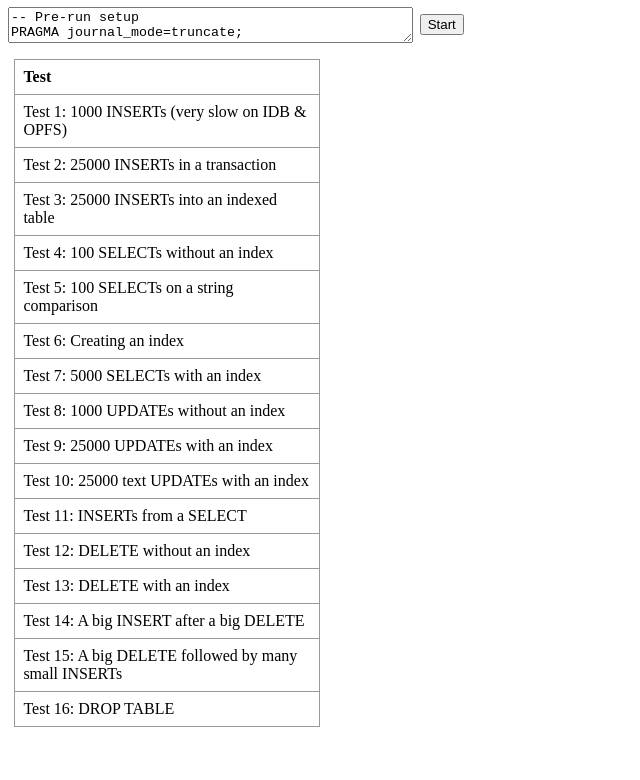
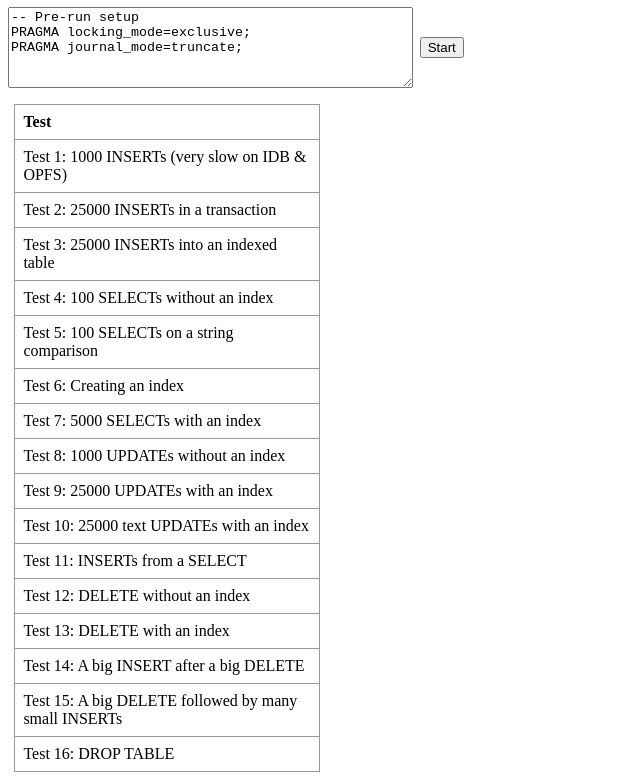
Before and after one commit to rhashimoto/osw-benchmark, a website with bundled scripts: page index.html in a window 1280 px wide. Shown: the part 73-853 px from the top of the page, without its empty margins (0-640 px from the left). Before the commit the page ends 808 px from the top, so only its background shows below. Built offline with nearby package versions, Linux system fonts and the light colour scheme; files whose address does not match are found by name.

Commit message:
Add locking_mode=exclusive.

```diff
--- a/index.html
+++ b/index.html
@@ -36,8 +36,9 @@
 <body>
   <h1>OSW benchmarks</h1>
   <div id="controls">
-    <textarea id="preamble" rows="2" cols="48">
+    <textarea id="preamble" rows="5" cols="48">
 -- Pre-run setup
+PRAGMA locking_mode=exclusive;
 PRAGMA journal_mode=truncate;
     </textarea>
     <button id="start">Start</button>
```
